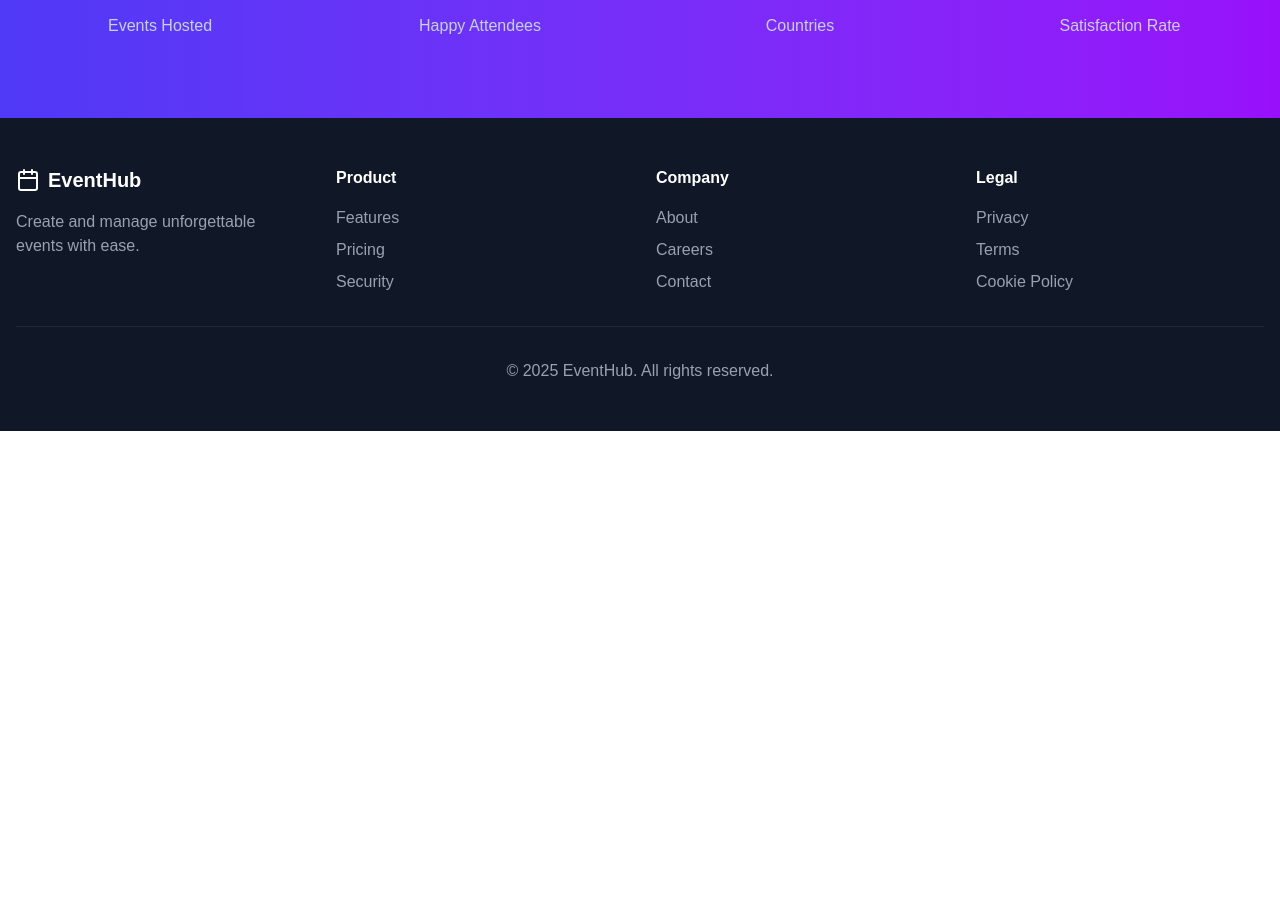
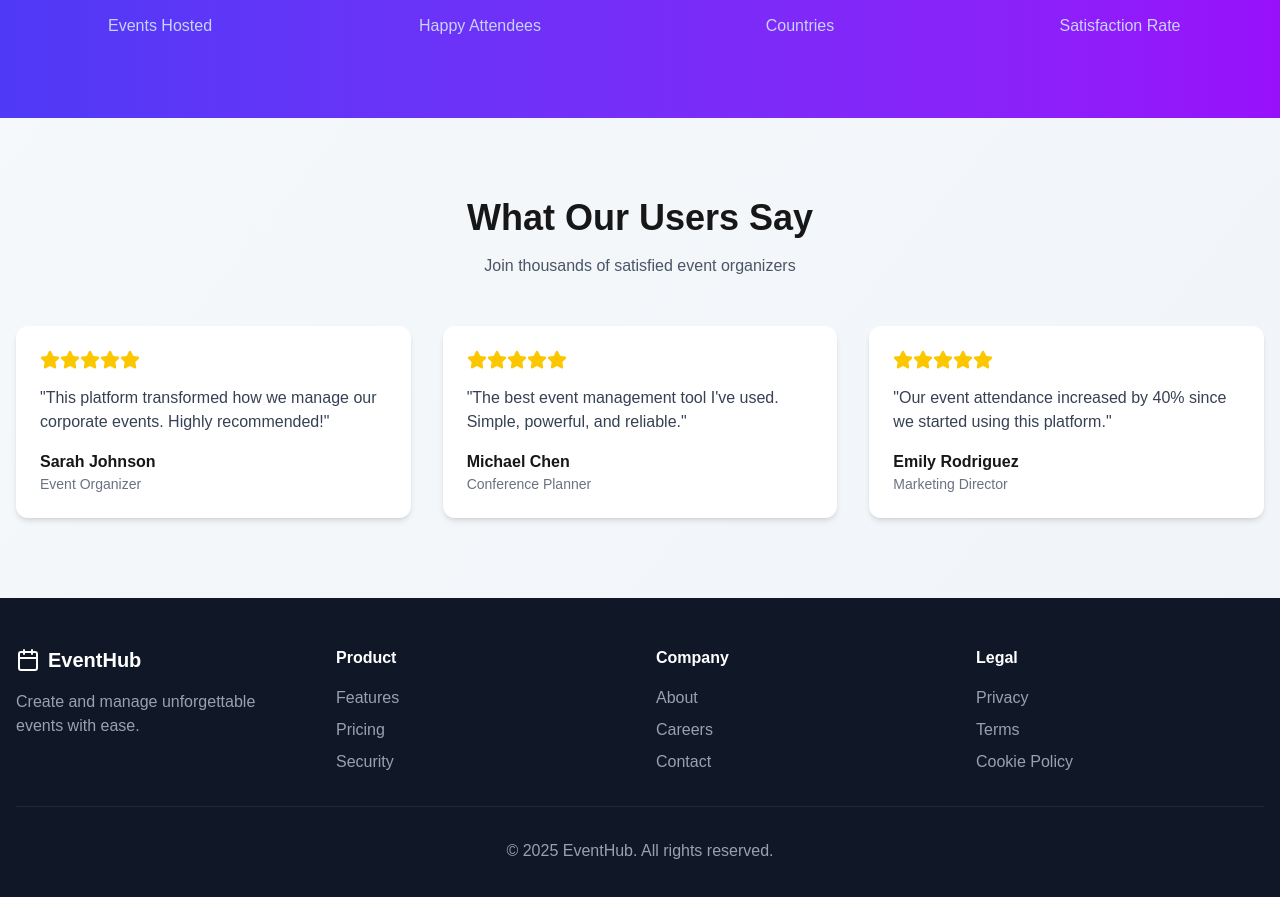
Before and after one commit to MarufurRahmanRahat/my-first-next-app, a Next.js app: page / in a window 1280 px wide. Shown: the part 1044-1941 px from the top of the page. Before the commit the page ends 1475 px from the top, so only its background shows below. Built offline with nearby package versions, Linux system fonts and the light colour scheme; no server answers.

Commit message:
Review  section  added

```diff
--- a/src/app/page.jsx
+++ b/src/app/page.jsx
@@ -1,5 +1,6 @@
 import Banner from "@/components/Banner";
 import Features from "@/components/Features";
+import Review from "@/components/Review";
 import Stats from "@/components/Stats";
 
 
@@ -9,6 +10,7 @@ export default function Home() {
       <Banner/>
       <Features/>
       <Stats/>
+      <Review/>
      </div>
   );
 }
--- /dev/null
+++ b/src/components/Review.jsx
@@ -0,0 +1,56 @@
+import { Star } from 'lucide-react';
+import React from 'react';
+
+const Review = () => {
+    const testimonials = [
+    {
+      name: "Sarah Johnson",
+      role: "Event Organizer",
+      content: "This platform transformed how we manage our corporate events. Highly recommended!",
+      rating: 5
+    },
+    {
+      name: "Michael Chen",
+      role: "Conference Planner",
+      content: "The best event management tool I've used. Simple, powerful, and reliable.",
+      rating: 5
+    },
+    {
+      name: "Emily Rodriguez",
+      role: "Marketing Director",
+      content: "Our event attendance increased by 40% since we started using this platform.",
+      rating: 5
+    }
+  ];
+    return (
+        <section className="py-20 px-4">
+        <div className="max-w-7xl mx-auto">
+          <h2 className="text-3xl md:text-4xl font-bold text-center mb-4">What Our Users Say</h2>
+          <p className="text-gray-600 text-center mb-12">
+            Join thousands of satisfied event organizers
+          </p>
+          <div className="grid grid-cols-1 md:grid-cols-3 gap-8">
+            {testimonials.map((testimonial, index) => (
+              <div
+                key={index}
+                className="bg-white p-6 rounded-xl shadow-md hover:shadow-lg transition-shadow"
+              >
+                <div className="flex mb-4">
+                  {[...Array(testimonial.rating)].map((_, i) => (
+                    <Star key={i} className="w-5 h-5 fill-yellow-400 text-yellow-400" />
+                  ))}
+                </div>
+                <p className="text-gray-700 mb-4">"{testimonial.content}"</p>
+                <div>
+                  <p className="font-semibold">{testimonial.name}</p>
+                  <p className="text-sm text-gray-500">{testimonial.role}</p>
+                </div>
+              </div>
+            ))}
+          </div>
+        </div>
+      </section>
+    );
+};
+
+export default Review;
```
